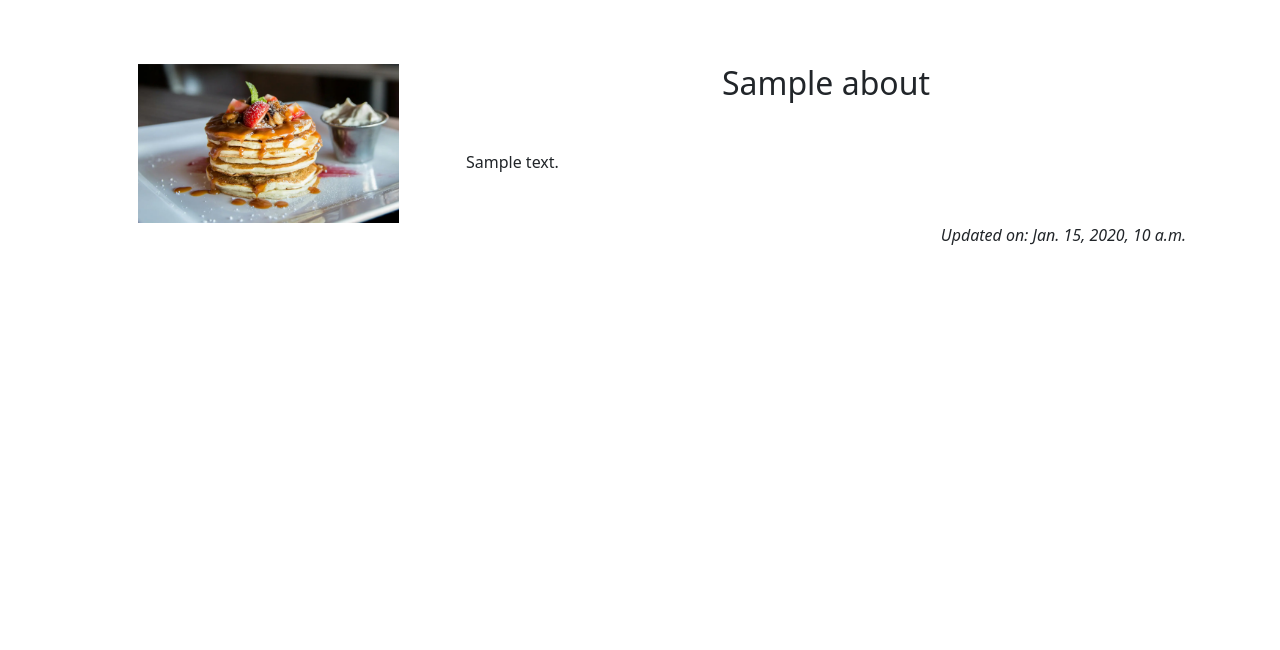
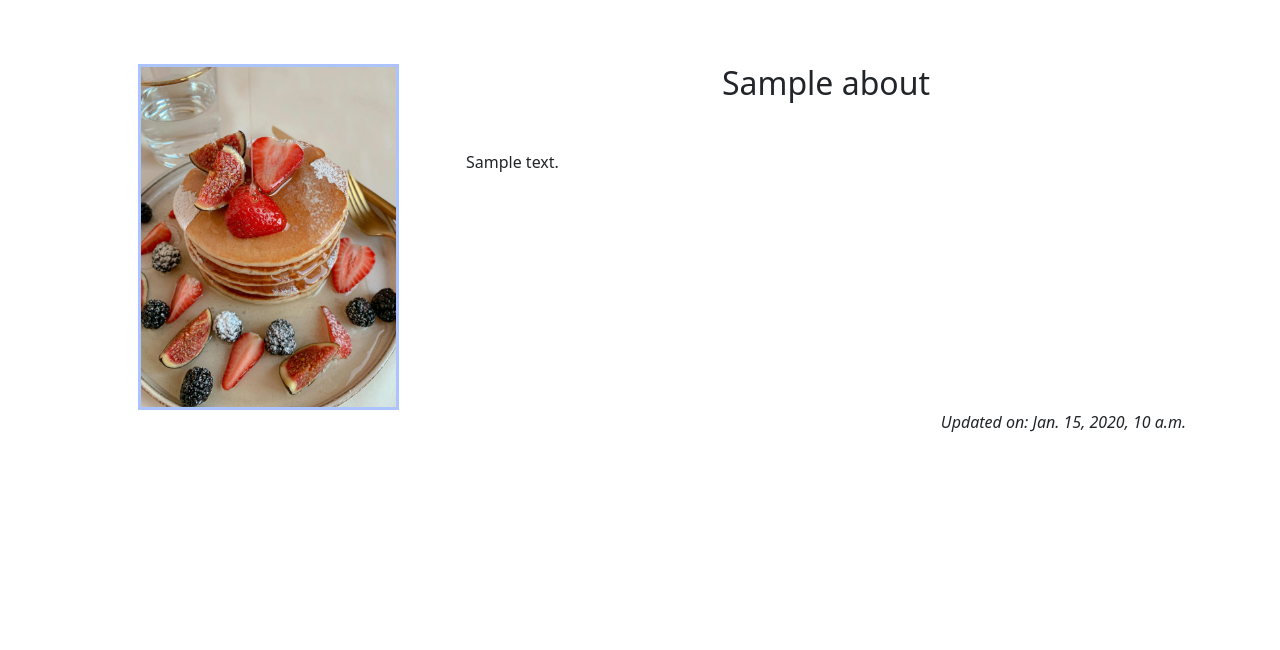
Before and after one commit to vega-2135/the_pancake_palace, a Django app: page /about/ in a window 1280 px wide. Shown: the part 183-833 px from the top of the page. Run offline with Django 4.2, Linux system fonts and the light colour scheme; tables that the repository leaves empty hold one stand-in row (values such as "Sample post"); parts of the project's set-up code (start-up, migrations or seed data) failed here and were passed over; some libraries are stand-ins or nearby versions.

Commit message:
Style image of about page
Signed-off-by: Carolina Romero Carrasco <mcarolinarc28@gmail.com>

```diff
--- a/static/css/style.css
+++ b/static/css/style.css
@@ -282,6 +282,11 @@ li::marker {
     align-items: center;
 }
 
+/* About page */
+.about_img{
+    border: solid rgb(171, 196, 255);
+}
+
 /* Error pages */
 .page-404 {
     background-image: url(../images/404_3.webp);
--- a/templates/about.html
+++ b/templates/about.html
@@ -4,7 +4,7 @@
 <div class="container mt-5">
   <div class="row">
     <div class="col-4 text-center">
-      <img src="{% static 'images/classic_pancakes.webp' %}" width="75%" />
+      <img class="about_img" src="{% static 'images/home/home_pancakes2.webp' %}" width="75%" />
     </div>
     <div class="col-8">
       <h2 class="text-center mb-5">{{ about.title }}</h2>
```
